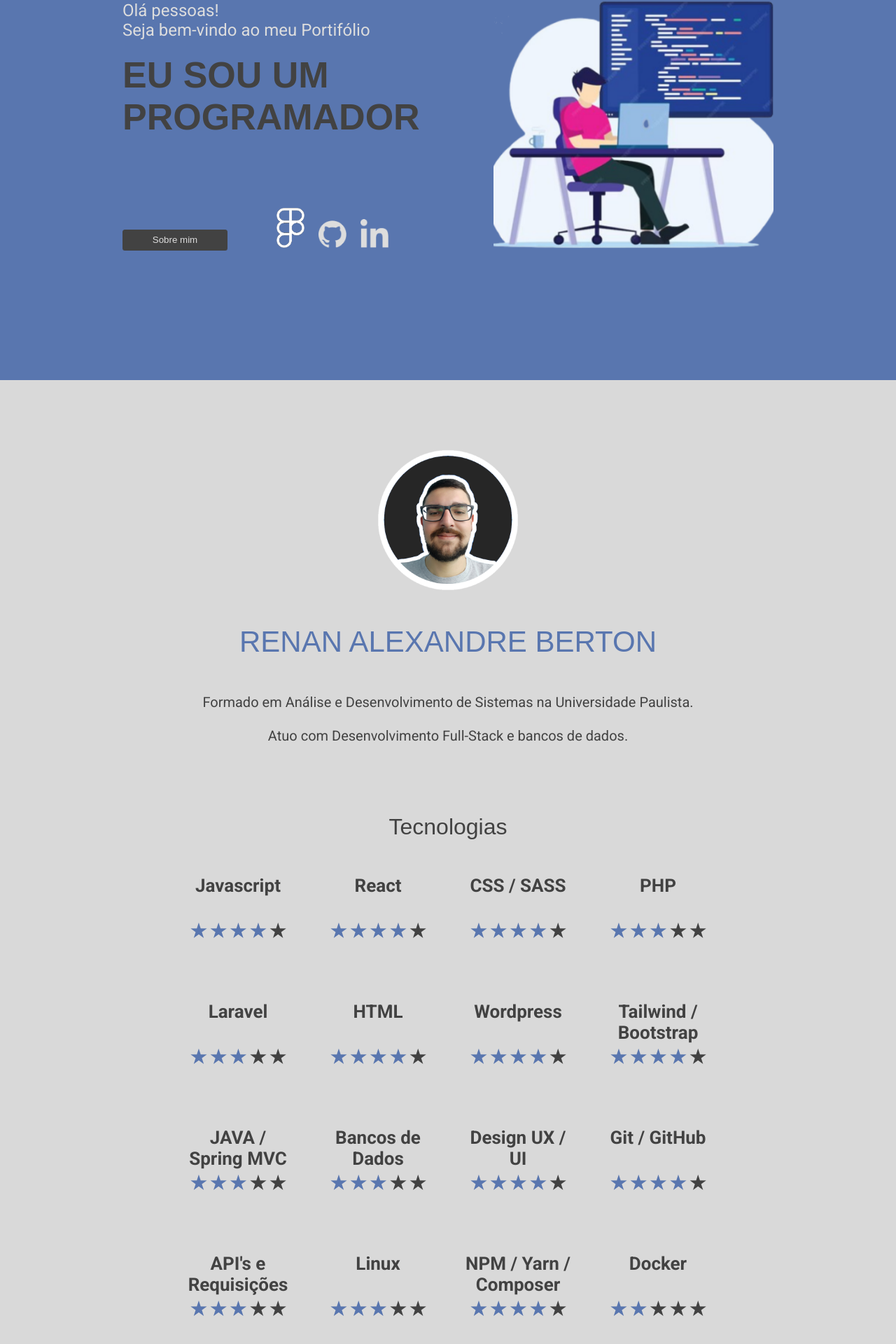
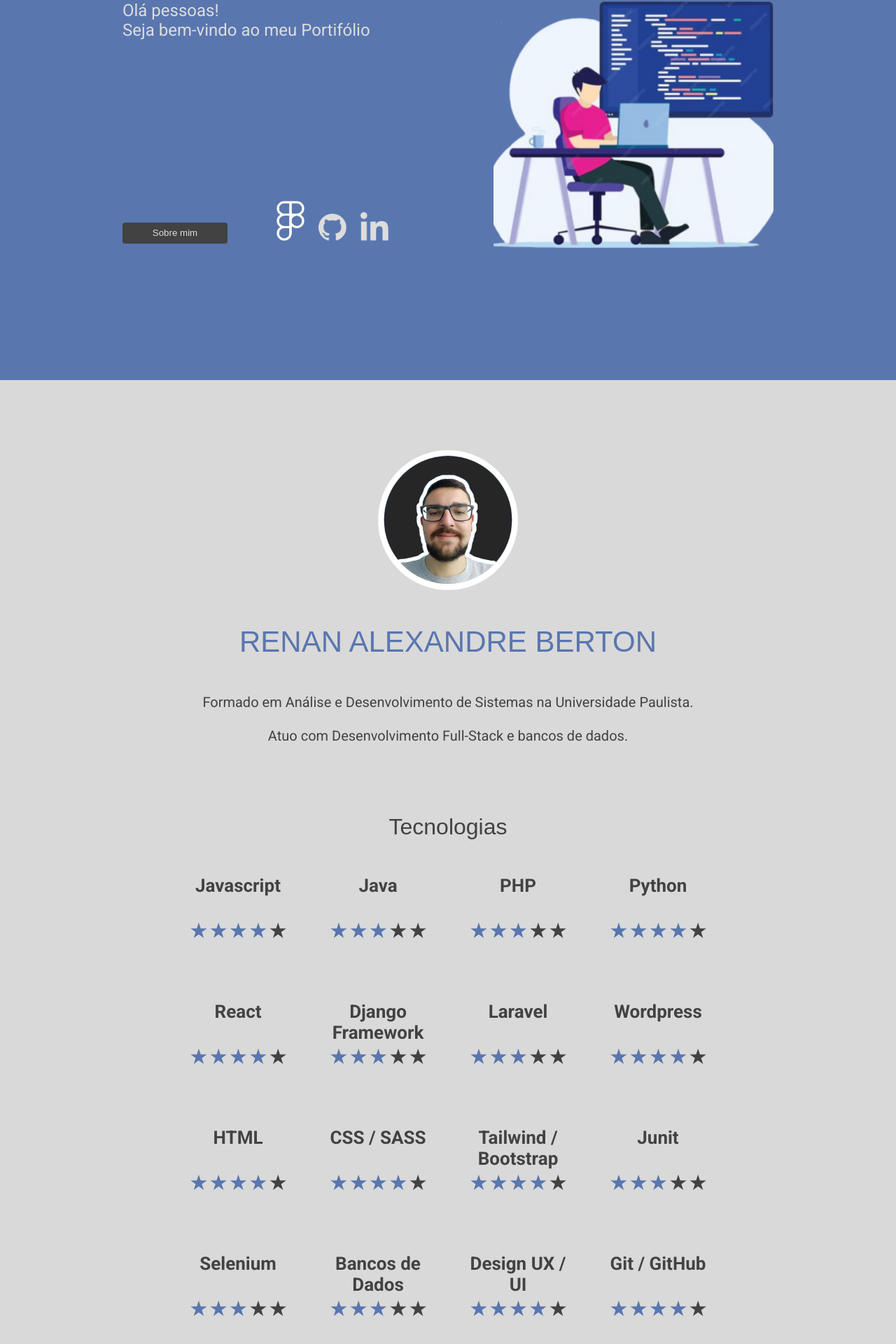
Before and after one commit to renanberton/portfolio, a React (Create React App) app: page / in a window 1280 px wide. Shown: the part 257-2177 px from the top of the page at 70% size. Built offline with nearby package versions, Linux system fonts and the light colour scheme; a web font is replaced by a local one.

Commit message:
Modificações de tecnologias e experiência

```diff
--- a/src/pages/About/About.js
+++ b/src/pages/About/About.js
@@ -16,22 +16,27 @@ function About() {
 
    const skillsData = [
      { name: 'Javascript', rating: 4 },
+     { name: 'Java', rating: 3 },
+     { name: 'PHP', rating: 3 },
+     { name: 'Python', rating: 4 },
      { name: 'React', rating: 4 },
+     { name: 'Django Framework', rating: 3 },
+     { name: 'Laravel', rating: 3 },
+     { name: 'Wordpress', rating: 4 },
+     { name: 'HTML', rating: 4 },
      { name: 'CSS / SASS', rating: 4 },
-     { name: 'PHP', rating: 3 },
-     { name: 'Laravel', rating: 3 },
-     { name: 'HTML', rating: 4 },
-     { name: 'Wordpress', rating: 4 },
      { name: 'Tailwind / Bootstrap', rating: 4 },
-     { name: 'JAVA / Spring MVC', rating: 3 },
+     { name: 'Junit', rating: 3 },
+     { name: 'Selenium', rating: 3 },
      { name: 'Bancos de Dados', rating: 3 },
      { name: 'Design UX / UI', rating: 4 },
      { name: 'Git / GitHub', rating: 4 },
      { name: 'API\'s e Requisições', rating: 3 },
      { name: 'Linux', rating: 3 },
-     { name: 'NPM / Yarn / Composer', rating: 4 },
+     { name: 'Gerenciadores de Pacotes', rating: 4 },
      { name: 'Docker', rating: 2 },
      { name: 'Deploys', rating: 3 },
+     { name: 'Postman', rating: 3 },
    ];
 
    const Skills = () => {
--- a/src/pages/Experiences/Experiences.js
+++ b/src/pages/Experiences/Experiences.js
@@ -7,8 +7,9 @@ const experiences = [
       company: "Tecnocomp",
       period: "Ago. de 2024 / Emprego Atual",
       description: `Prestação de Serviços, Desenvolvimento de Softwares e aplicações Web para a Prefeitura de São Bernardo do Campo.
-      Manutenção de sistemas legados com Innovation e Cobol.
-      Tecnologias para desenvolvimento: Java, HTML, CSS, Javascript, SQL, Postman, Spring MVC e Controle de Versionamento com SVN.`
+      Manutenção de sistemas legados com Innovation e Java.
+      Tecnologias para desenvolvimento: Java, HTML, CSS, Javascript, SQL, Postman e Controle de Versionamento com SVN e Git
+      Automatizações com Selenium e testes unitários com Junit`
     },
   {
     title: "Desenvolvedor Full-Stack Junior",
--- a/src/pages/Home/Home.js
+++ b/src/pages/Home/Home.js
@@ -25,7 +25,6 @@ function Home() {
         <div className="box1">
           <span>Olá pessoas!</span>
           <span>Seja bem-vindo ao meu Portifólio</span>
-          <p>EU SOU UM PROGRAMADOR</p>
           <div className='box-button'>
             <button onClick={() => scrollToSection('about')}>Sobre mim</button>
             <div className='box-social'>
--- a/src/pages/Home/style.scss
+++ b/src/pages/Home/style.scss
@@ -92,7 +92,7 @@
             width: 100%;
             flex-wrap: wrap;
             margin: 0 auto;
-            padding-top: 100px;
+            padding-top: 230px;
 
             @media (max-width: 768px) {
                padding-top: 50px;
```
